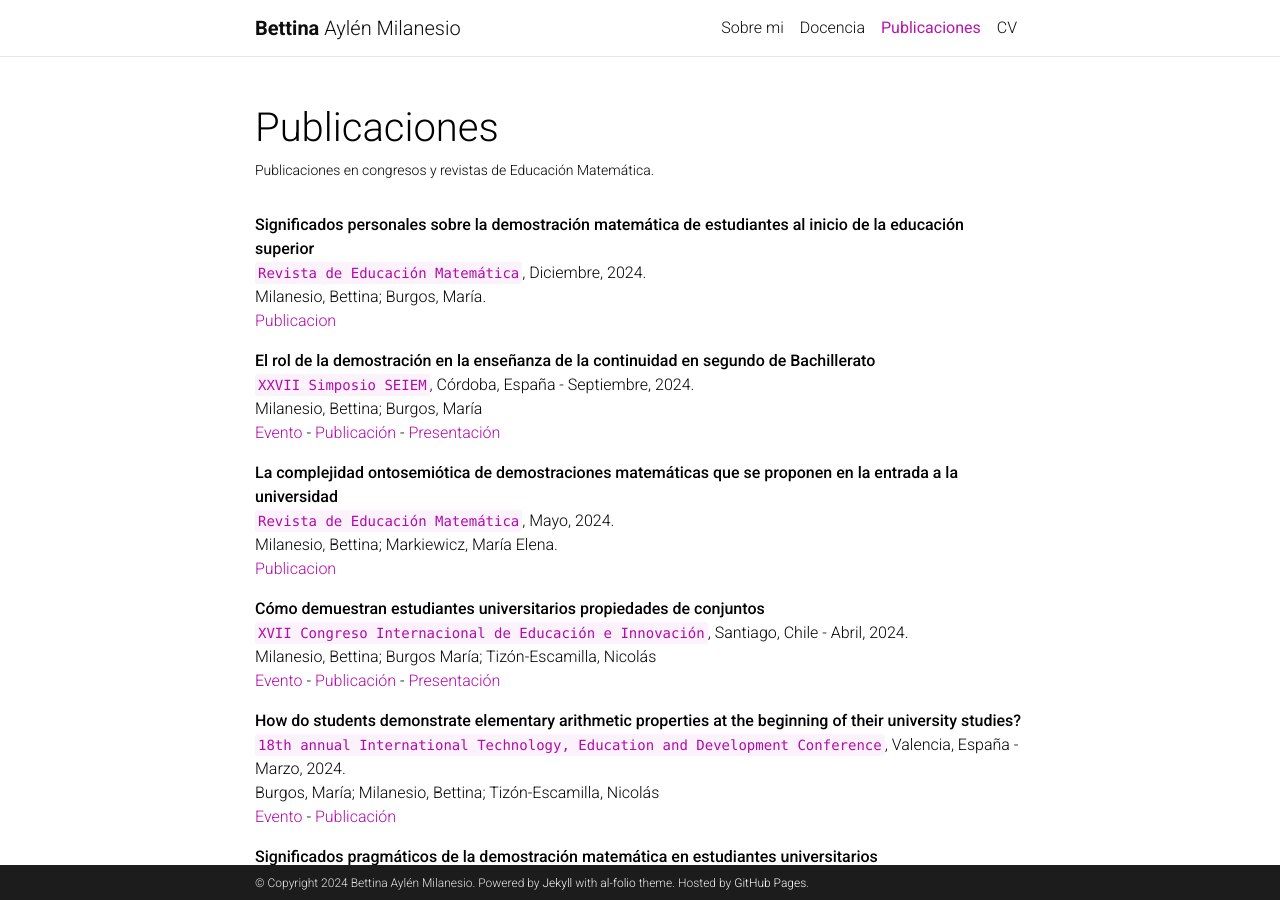
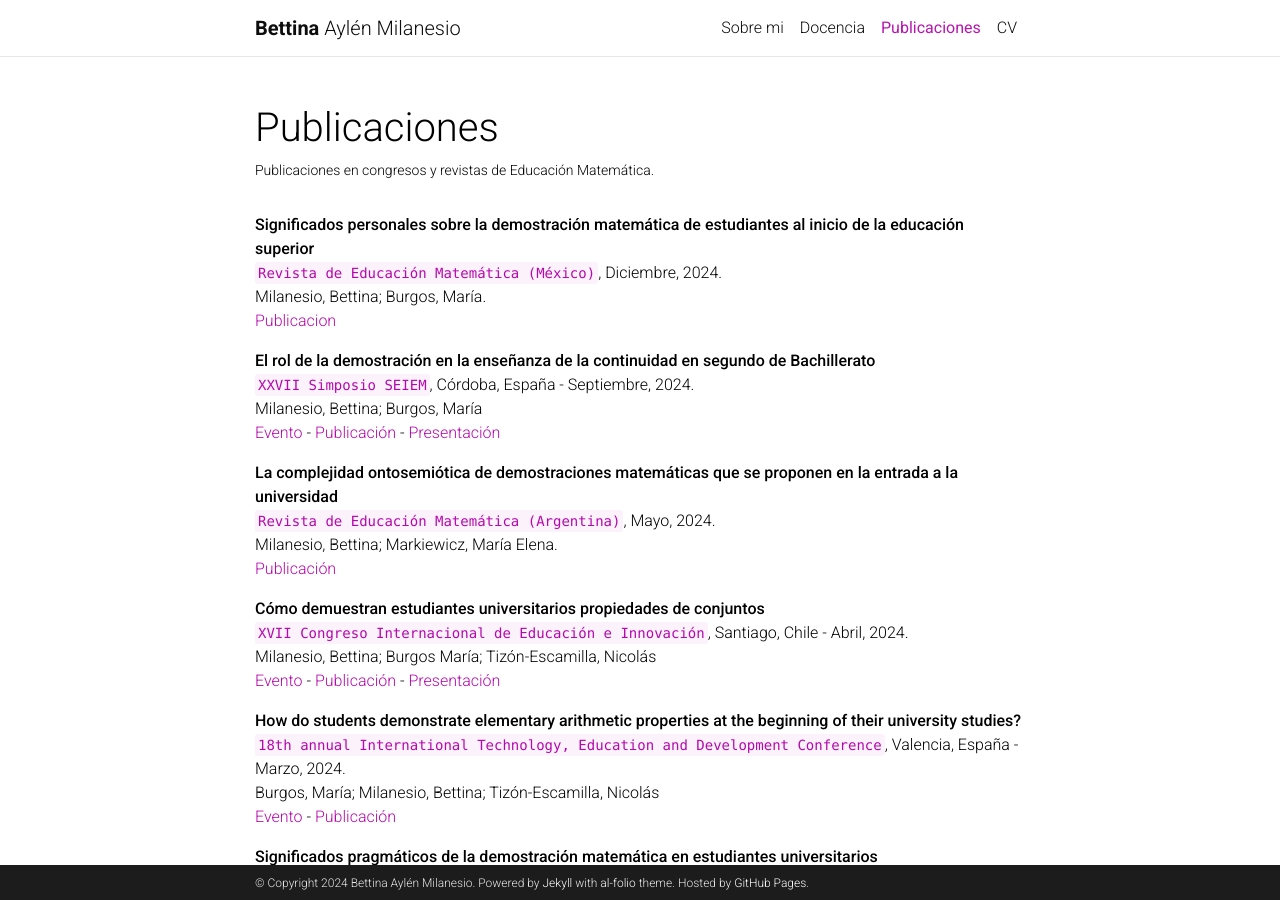
Before and after one commit to bmilanesio/bmilanesio.github.io, a Jekyll site: the page built from _pages/presentations.md, in a window 1280 px wide and 900 px high. Built offline with Jekyll 4.4.1, drawn with Linux system fonts in a browser that asks for light colours; comment, search, counter and statistics services are not loaded; a style sheet for code colours, icons or effects is not loaded.

Commit message:
actualizando

```diff
--- a/_pages/presentations.md
+++ b/_pages/presentations.md
@@ -8,7 +8,7 @@ nav_order: 3
 ---
 
 **Significados personales sobre la demostración matemática de estudiantes al inicio de la educación superior**\
-`Revista de Educación Matemática`, Diciembre, 2024.\
+`Revista de Educación Matemática (México)`, Diciembre, 2024.\
 Milanesio, Bettina; Burgos, María.\
 [Publicacion](https://revista-educacion-matematica.org.mx/descargas/Vol36/3/08_REM_36-3.pdf)
 
@@ -20,9 +20,9 @@ Milanesio, Bettina; Burgos, María\
 [Presentación](https://bmilanesio.github.io/assets/pdf/Seiem2024.pdf)
 
 **La complejidad ontosemiótica de demostraciones matemáticas que se proponen en la entrada a la universidad**\
-`Revista de Educación Matemática`, Mayo, 2024.\
+`Revista de Educación Matemática (Argentina)`, Mayo, 2024.\
 Milanesio, Bettina; Markiewicz, María Elena.\
-[Publicacion](https://revistas.unc.edu.ar/index.php/REM/article/view/44897)
+[Publicación](https://revistas.unc.edu.ar/index.php/REM/article/view/44897)
 
 **Cómo demuestran estudiantes universitarios propiedades de conjuntos**\
 `XVII Congreso Internacional de Educación e Innovación`, Santiago, Chile - Abril, 2024.\
```
